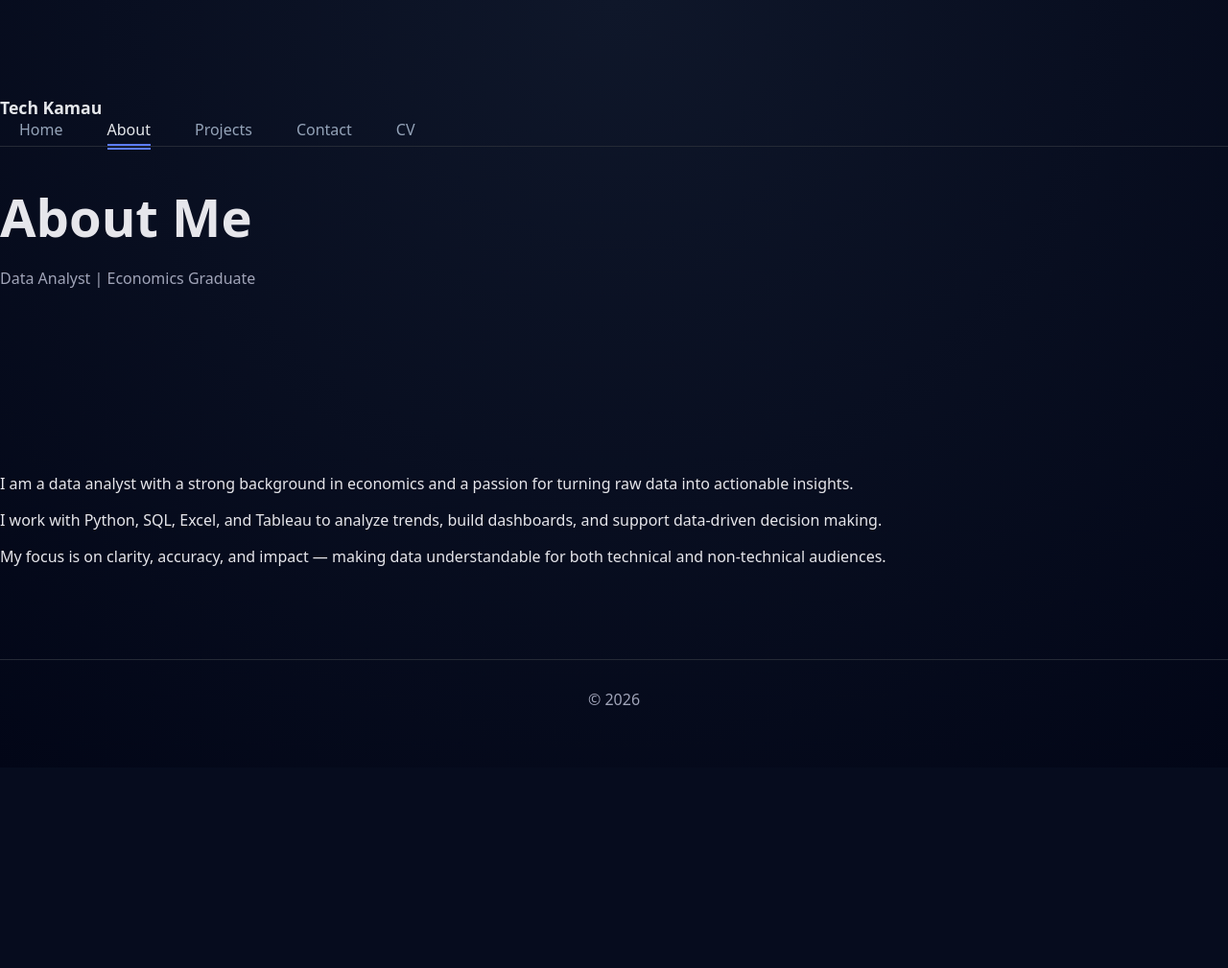
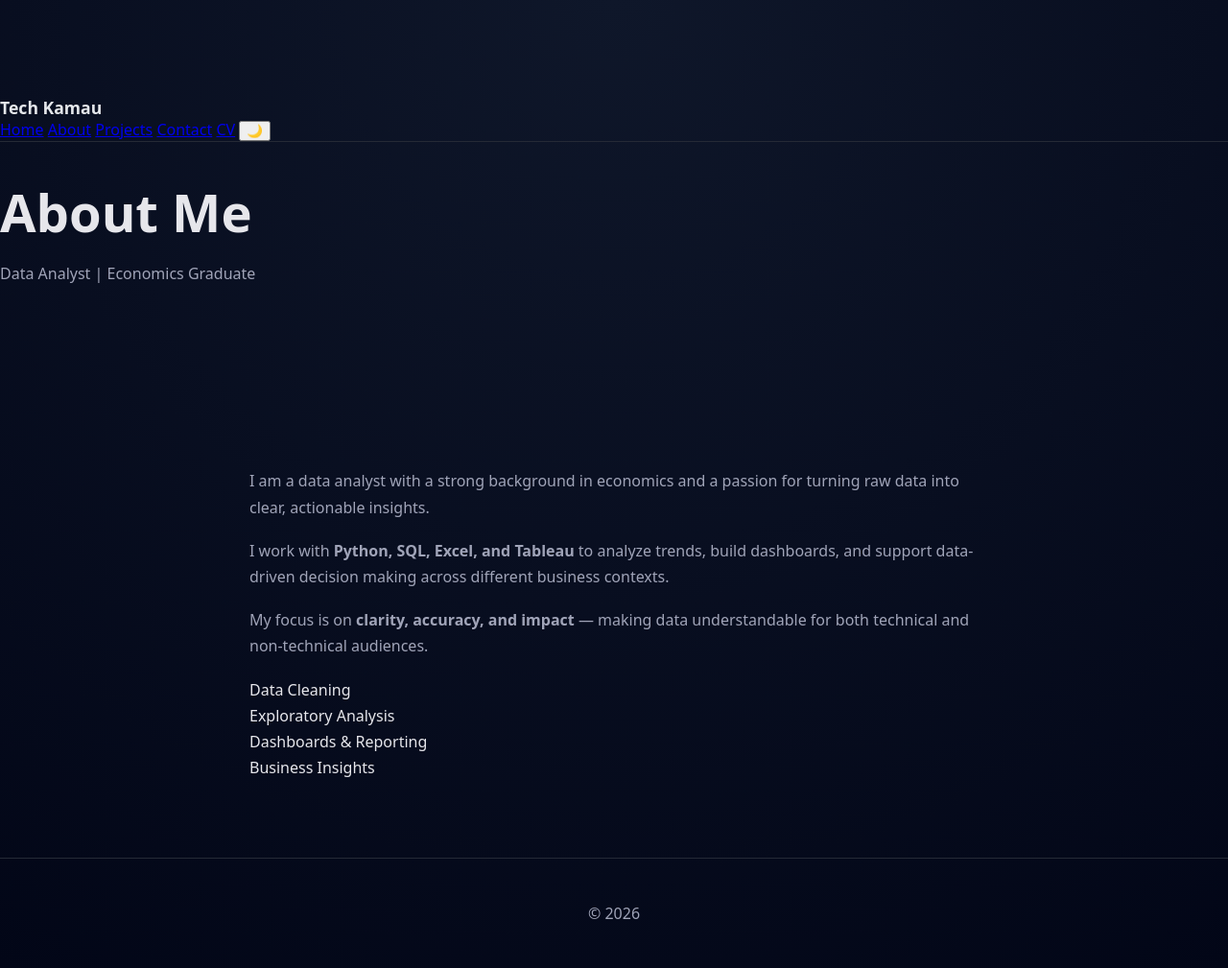
Before and after one commit to oness12/kamau-portofolio, a Flask app: page /about in a window 1280 px wide. Shown: the whole page at 96% size. Before the commit the page ends 735 px from the top, so only its background shows below. Run offline with Flask 3, Linux system fonts and the light colour scheme.

Commit message:
UI fixes, header consistency, padding, about page improvements

```diff
--- a/static/style.css
+++ b/static/style.css
@@ -473,3 +473,13 @@ body {
     display: block;
   }
 }
+.about-content {
+  max-width: 760px;
+  margin: 0 auto;
+  line-height: 1.7;
+}
+
+.about-content p {
+  margin-bottom: 18px;
+  color: var(--muted);
+}
--- a/templates/public/about.html
+++ b/templates/public/about.html
@@ -3,53 +3,87 @@
 <head>
   <meta charset="UTF-8" />
   <meta name="viewport" content="width=device-width, initial-scale=1.0" />
-  <title>About | Tech Kamau</title>
+  <title>About — Tech Kamau</title>
+
   <link rel="stylesheet" href="{{ url_for('static', filename='style.css') }}">
 </head>
 <body>
 
 <div class="page">
 
+  <!-- ================= HEADER (SAME AS HOME) ================= -->
   <header class="hero">
     <nav class="nav">
+      <div class="nav-left">
         <a href="/" class="brand">Tech Kamau</a>
-    <div class="nav-links">
+      </div>
+
+      <div class="nav-right desktop-nav">
+        <a href="/" class="nav-link">Home</a>
+        <a href="/about" class="nav-link active">About</a>
+        <a href="/projects" class="nav-link">Projects</a>
+        <a href="/contact" class="nav-link">Contact</a>
+        <a href="/resume" class="nav-link">CV</a>
+        <button id="theme-toggle" aria-label="Toggle theme">🌙</button>
+      </div>
+
+      <button class="hamburger" id="hamburger">☰</button>
+    </nav>
+
+    <!-- Mobile menu -->
+    <div class="mobile-menu" id="mobileMenu">
       <a href="/">Home</a>
       <a href="/about" class="active">About</a>
       <a href="/projects">Projects</a>
       <a href="/contact">Contact</a>
       <a href="/resume">CV</a>
     </div>
-  </nav>
 
     <div class="hero-content">
-    <h1>About Me</h1>
-    <p>Data Analyst | Economics Graduate</p>
+      <h1 class="hero-name">About Me</h1>
+      <p class="hero-role animated-role">
+        Data Analyst | Economics Graduate
+      </p>
     </div>
   </header>
 
-<section class="section about-content">
+  <!-- ================= ABOUT CONTENT ================= -->
+  <section class="section about-section">
+    <div class="about-content">
+
       <p>
-    I am a data analyst with a strong background in economics and a passion for
-    turning raw data into actionable insights.
+        I am a data analyst with a strong background in economics and a passion
+        for turning raw data into clear, actionable insights.
       </p>
 
       <p>
-    I work with Python, SQL, Excel, and Tableau to analyze trends, build dashboards,
-    and support data-driven decision making.
+        I work with <strong>Python, SQL, Excel, and Tableau</strong> to analyze trends,
+        build dashboards, and support data-driven decision making across different
+        business contexts.
       </p>
 
       <p>
-    My focus is on clarity, accuracy, and impact — making data understandable
-    for both technical and non-technical audiences.
+        My focus is on <strong>clarity, accuracy, and impact</strong> — making data
+        understandable for both technical and non-technical audiences.
       </p>
+
+      <!-- Core strengths cards -->
+      <div class="strengths-grid">
+        <div class="strength-item">Data Cleaning</div>
+        <div class="strength-item">Exploratory Analysis</div>
+        <div class="strength-item">Dashboards & Reporting</div>
+        <div class="strength-item">Business Insights</div>
+      </div>
+
+    </div>
   </section>
 
   <footer class="footer">
-  © {{ year }}
+    <p>© {{ year }}</p>
   </footer>
 
 </div>
 
+<script src="{{ url_for('static', filename='main.js') }}"></script>
 </body>
 </html>
```
Lines whose indentation alone changed are shown as unchanged.
